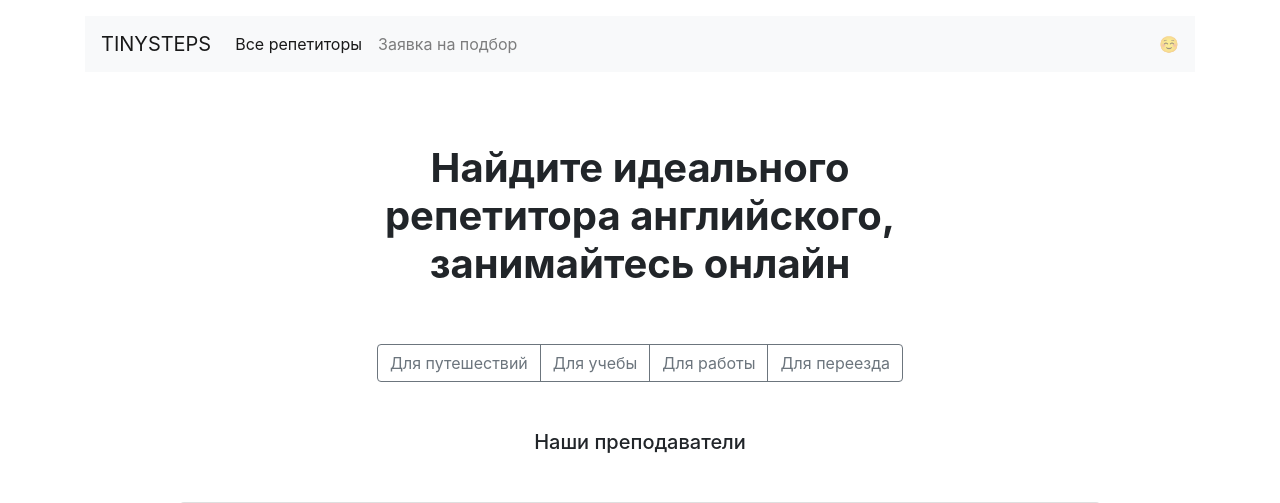
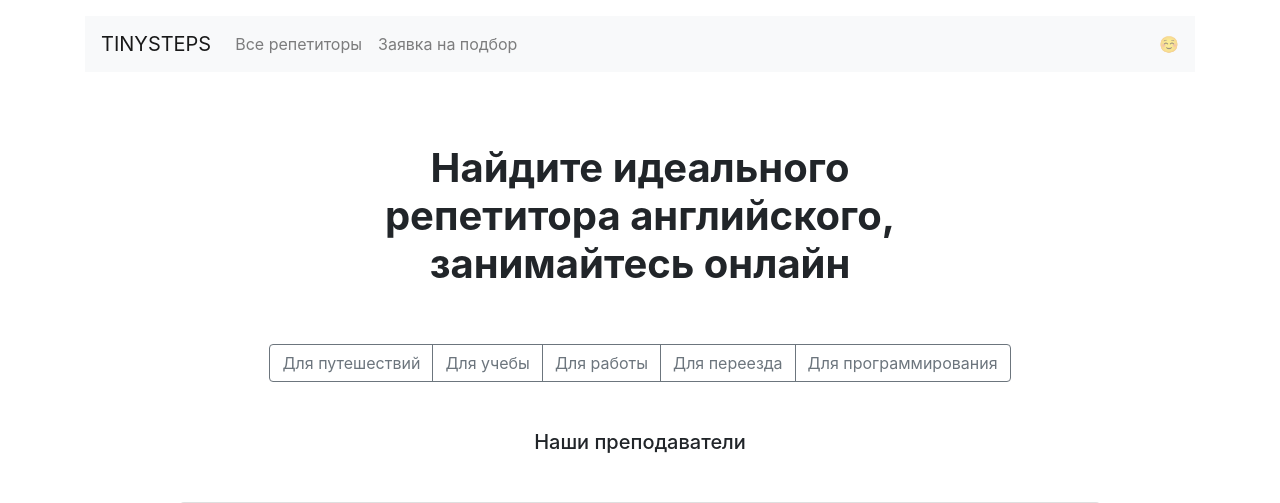
Before and after one commit to FedorAgafonov/stepik_second_project, a Flask app: page / in a window 1280 px wide. Shown: the top 503 px of the page. Run offline with Flask 2, Linux system fonts and the light colour scheme; some libraries are stand-ins or nearby versions.

Commit message:
Добавил еще одну "цель", програмирование, проект работает коректно, итоговое решение 3 недели.

```diff
--- a/app.py
+++ b/app.py
@@ -22,7 +22,7 @@ def render_main():
         data = json.load(teach)
     with open('data/goals.json', 'r') as read_f:
         goals = json.load(read_f)
-    return render_template('index.html', four_teach=data[:4], goal=goals)
+    return render_template('index.html', four_teach=data, goal=goals)
 
 
 @app.route('/goals/<goal>/')
--- a/data/goals.json
+++ b/data/goals.json
@@ -2,5 +2,6 @@
     "travel": "Для путешествий",
     "study": "Для учебы",
     "work": "Для работы",
-    "relocate": "Для переезда"
+    "relocate": "Для переезда",
+    "program": "Для программирования"
 }
--- a/data/teachers.json
+++ b/data/teachers.json
@@ -679,7 +679,8 @@
         "price": 1700,
         "goals": [
             "relocate",
-            "work"
+            "work",
+            "program"
         ],
         "free": {
             "mon": {
@@ -762,7 +763,8 @@
         "rating": 4.1,
         "price": 1200,
         "goals": [
-            "work"
+            "work",
+            "program"
         ],
         "free": {
             "mon": {
@@ -847,7 +849,8 @@
         "goals": [
             "travel",
             "study",
-            "work"
+            "work",
+            "program"
         ],
         "free": {
             "mon": {
@@ -931,7 +934,8 @@
         "price": 900,
         "goals": [
             "travel",
-            "work"
+            "work",
+            "program"
         ],
         "free": {
             "mon": {
--- a/templates/base.html
+++ b/templates/base.html
@@ -18,14 +18,14 @@
 <body>
   <header class="container mt-3">
     <nav class="navbar navbar-expand-lg navbar-light bg-light">
-      <a class="navbar-brand" href="{{ url_for('render_main') }}">TINYSTEPS</a>
+      <a class="navbar-brand" href="#">TINYSTEPS</a>
       <button class="navbar-toggler" type="button" data-toggle="collapse" data-target="#navbarNav" aria-controls="navbarNav" aria-expanded="false" aria-label="Toggle navigation">
         <span class="navbar-toggler-icon"></span>
       </button>
       <div class="collapse navbar-collapse" id="navbarNav">
         <ul class="navbar-nav">
-          <li class="nav-item active">
-            <a class="nav-link" href="#">Все репетиторы</a>
+          <li class="nav-item">
+            <a class="nav-link" href="{{ url_for('render_main') }}">Все репетиторы</a>
           </li>
           <li class="nav-item">
             <a class="nav-link" href="{{ url_for('render_request_page') }}">Заявка на подбор</a>
--- a/templates/index.html
+++ b/templates/index.html
@@ -7,7 +7,7 @@
   <div class="text-center mb-5">
     <div class="btn-group mx-auto mb-0" role="group" aria-label="Basic example">
       {% for item in goal %}
-        <a href="goal.html" class="btn btn-outline-secondary">{{ goal[item] }}</a>
+        <a href="{{ url_for('render_goals_page', goal=item) }}" class="btn btn-outline-secondary">{{ goal[item] }}</a>
       {% endfor %}
 
     </div>
@@ -37,7 +37,7 @@
   <h2 class="text-center mt-5 mb-3">Не нашли своего репетитора?</h2>
   <p class="text-center mb-4">Расскажите, кто вам нужен и мы подберем его сами</p>
   <div class="text-center pb-5">
-      <a href="" class="btn btn-primary">Заказать подбор</a>
+      <a href="{{ url_for('render_request_page') }}" class="btn btn-primary">Заказать подбор</a>
   </div>
 </main>
 {% endblock %}
```
